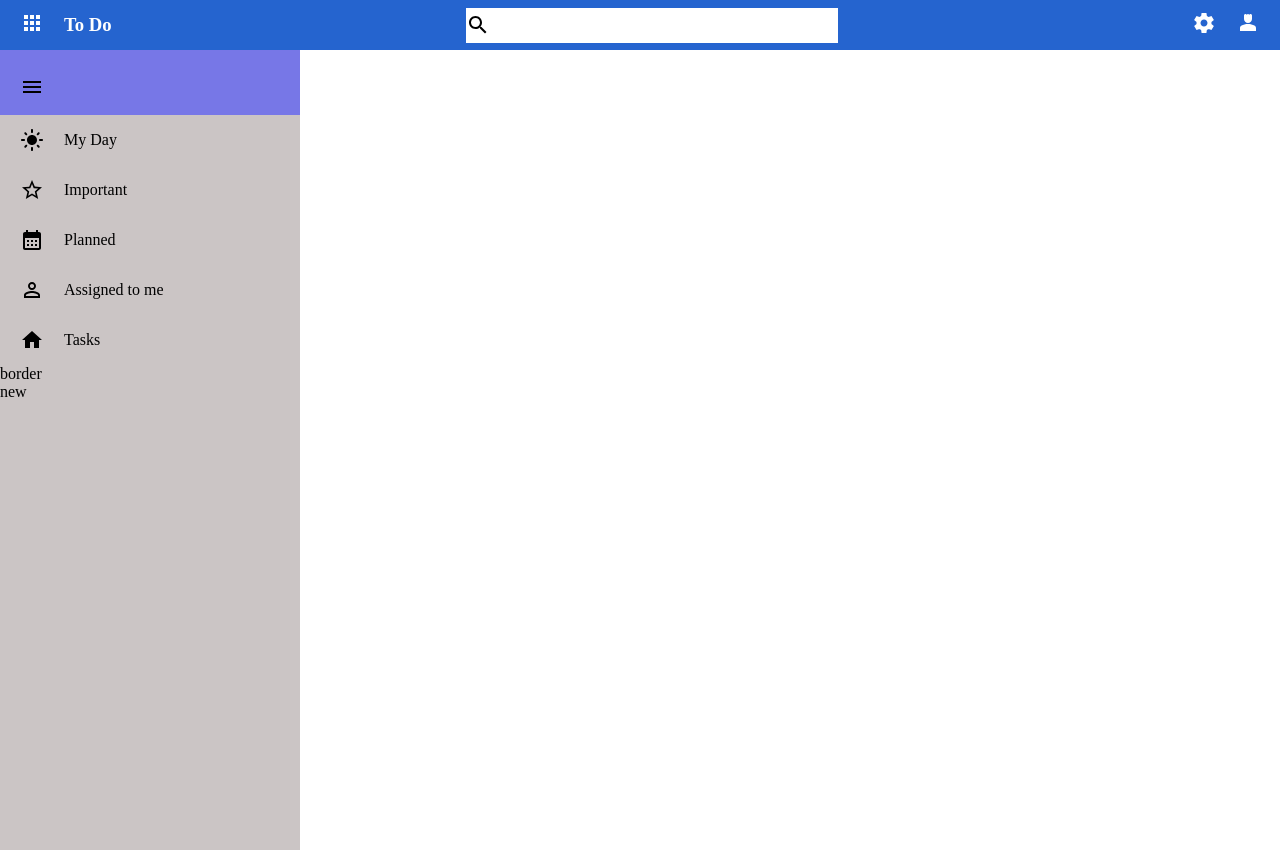
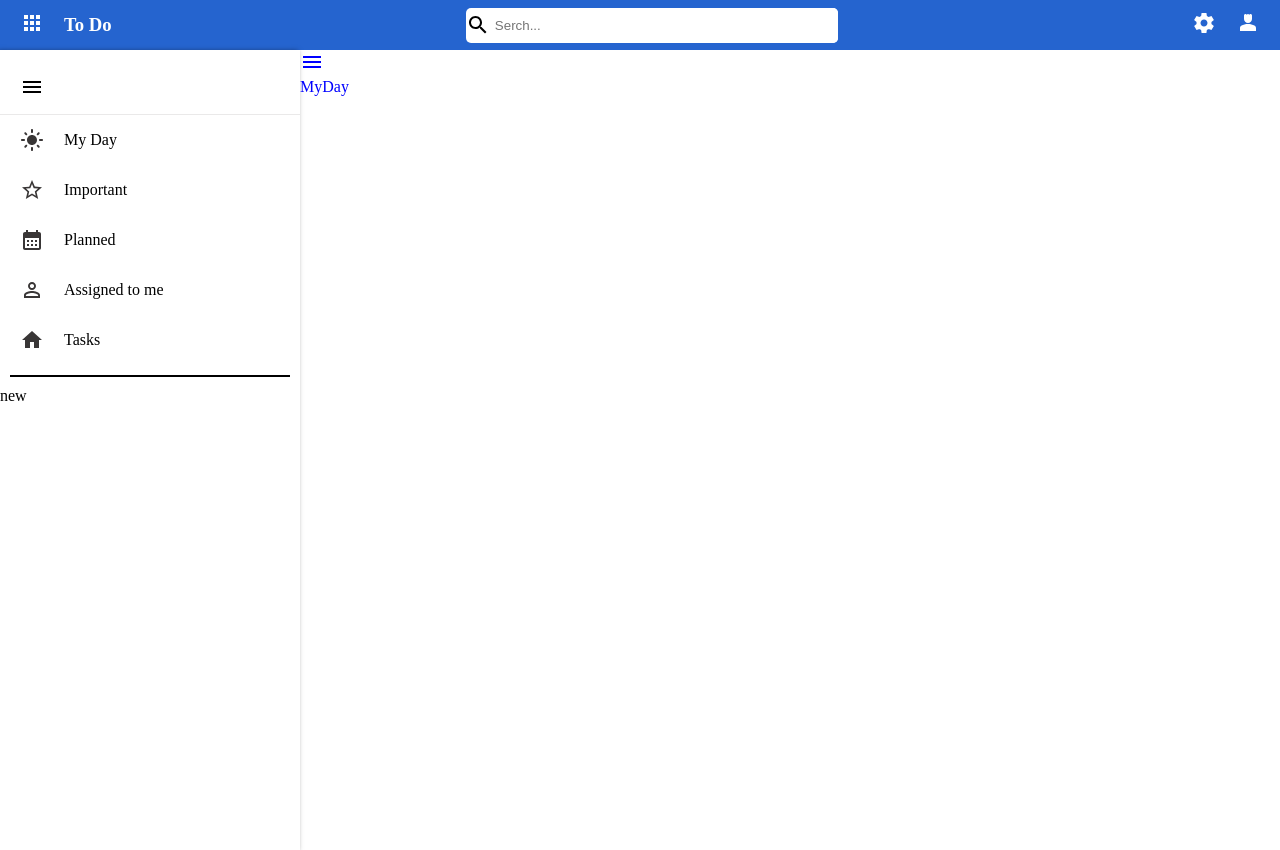
Before and after one commit to koushki-io/todo-list-microsoft, a React (Create React App) app: page / in a window 1280 px wide. Built offline with nearby package versions, Linux system fonts and the light colour scheme.

Commit message:
layout and move left side bar

```diff
--- a/src/App.css
+++ b/src/App.css
@@ -3,21 +3,3 @@
   margin: 0;
   border: 0;
 }
-.parent{
-  display: flex;
-  flex-direction: column;
-}
-/*
-
-.navbar{
-  position: relative;
-  width:calc(100% -240px) ;
-  margin-left: 240px;
-}
-.main{
-  position: relative;
-}
-.leftSide{
-  position: absolute;
-  top: 100px;
-} */
--- a/src/App.js
+++ b/src/App.js
@@ -1,22 +1,26 @@
-import Navabr from "./components/navbar/Navabr";
+
 import './App.css'
-import PersistentDrawerLeft from "./components/leftSide/LeftSide";
+import { useState } from "react";
+import MyDay from "./pages/myDay/MyDay";
+import Layout from "./components/Layout/Layout";
+
+
 
 function App() {
-  // const [value, setValue] = useState(0);
+  const [openClose, setopenClose] = useState(true)
+
+  const OpenCloseSideHandler=()=>{
+    setopenClose((l)=>!l)
+  }
+
   return (
-    <div className="parent" >
-      <div className="navbar">
-   <Navabr/>
-      </div>
-<div className="main">
-  <div className="leftSide">
-<PersistentDrawerLeft/>
+   <>
+   <Layout openClose={openClose} OpenCloseSideHandler={OpenCloseSideHandler}>
+ <MyDay OpenCloseSideHandler={OpenCloseSideHandler}/>
 
-  </div>
-</div>
-    </div>
+   </Layout>
+   </>
   );
 }
 
-export default App;
+export default App
--- /dev/null
+++ b/src/components/Layout/Layout.js
@@ -0,0 +1,28 @@
+import { useState } from "react";
+import LeftSide from "../leftSide/LeftSide";
+import Navabr from "../navbar/Navabr";
+import styles from './layout.module.css'
+
+
+function Layout(props) {
+
+
+
+  return (
+    <div className={styles.parent} >
+      <div className={styles.navbar}>
+          <Navabr/>
+      </div>
+<div className={styles.main}>
+    <div className={styles.leftSide}>
+          <LeftSide  showSide={props.openClose}  OpenCloseSideHandler={props.OpenCloseSideHandler} />
+      </div>
+  <div className={props.openClose? styles.content: styles.contentSideOff}>
+         {props.children}
+     </div>
+</div>
+    </div>
+  );
+}
+
+export default Layout
--- /dev/null
+++ b/src/components/Layout/layout.module.css
@@ -0,0 +1,19 @@
+.parent{
+    display: flex;
+    flex-direction: column;
+  }
+
+  .main{
+    display: flex;
+  }
+  .content{
+  width:calc(100% - 300px) ;
+  height: 100vh;
+  transition: all ease-in .3s;
+  }
+  .contentSideOff{
+    width:100% ;
+    height: 100vh;
+  transition: all ease-in .3s;
+
+  }
--- a/src/components/leftSide/LeftSide.js
+++ b/src/components/leftSide/LeftSide.js
@@ -6,20 +6,22 @@
 import CalendarMonthIcon from '@mui/icons-material/CalendarMonth';
 import PersonOutlineIcon from '@mui/icons-material/PersonOutline';
 import HomeIcon from '@mui/icons-material/Home';
-function LeftSide() {
+function LeftSide({showSide,OpenCloseSideHandler}) {
   const [menuList, setmenuList] = useState(["My Day","Important","Planned","Assigned to me","Tasks"])
   return (
-    <div className={styles.parent}>
-      <div className={styles.header} ><MenuIcon/></div>
+    <div className={showSide ? styles.parent :styles.parentOff }>
+      <div className={styles.header} onClick={OpenCloseSideHandler} ><MenuIcon/></div>
       <div className={styles.menu}>
-        <div className={styles.menuItem}><LightModeIcon/> <span>My Day</span> </div>
-        <div className={styles.menuItem}><StarBorderIcon/> <span>Important</span> </div>
-        <div className={styles.menuItem}><CalendarMonthIcon/> <span>Planned</span> </div>
-        <div className={styles.menuItem}><PersonOutlineIcon/> <span>Assigned to me</span> </div>
-        <div className={styles.menuItem}><HomeIcon/> <span>Tasks</span> </div>
+        <div className={styles.menuItem}><LightModeIcon className={styles.icons}/> <span>My Day</span> </div>
+        <div className={styles.menuItem}><StarBorderIcon className={styles.icons}/> <span>Important</span> </div>
+        <div className={styles.menuItem}><CalendarMonthIcon className={styles.icons}/> <span>Planned</span> </div>
+        <div className={styles.menuItem}><PersonOutlineIcon className={styles.icons}/> <span>Assigned to me</span> </div>
+        <div className={styles.menuItem}><HomeIcon className={styles.icons} /> <span>Tasks</span> </div>
 
       </div>
-      <div className={styles.border} >border</div>
+      <div className={styles.borderBox} >
+      <div className={styles.border} ></div>
+      </div>
       <div>new</div>
 
     </div>
--- a/src/components/leftSide/leftSIde.module.css
+++ b/src/components/leftSide/leftSIde.module.css
@@ -1,17 +1,34 @@
 .parent{
     width: 300px;
     height: 100vh;
-    background: #cbc5c5;
+    background: #fff;
     display: flex;
     flex-direction: column;
+    margin-left:0 ;
+    transition: all ease-in .3s;
+    box-shadow: -2px 1px 5px 0px rgba(0, 0, 0, 0.5);
+
+}
+.parentOff{
+    width: 300px;
+    height: 100vh;
+    background: #fff;
+    display: flex;
+    flex-direction: column;
+    visibility: hidden;
+    margin-left:-300px ;
+    transition: all ease-in .3s;
+
 }
 .header{
     width: 100%;
     height: 65px;
-    background-color: rgb(119, 119, 231);
+    background-color: #fff;
     display: flex;
     box-sizing: border-box;
     padding: 25px 0 0 20px;
+    cursor: pointer;
+    border-bottom:.3px solid rgb(234, 233, 233);
 }
 .menuItem{
     cursor: pointer;
@@ -23,5 +40,16 @@
     padding: 20px;
 }
 .menuItem:hover{
-background: #7b4444;
+background: #f1f1ff;
 }
+.borderBox{
+    padding: 10px;
+    box-sizing: border-box;
+}
+.icons{
+    color: rgb(57, 54, 54);
+}
+
+.border{
+    border: 1px solid black;
+}
--- a/src/components/navbar/Navabr.js
+++ b/src/components/navbar/Navabr.js
@@ -1,6 +1,5 @@
 import React from 'react';
 import styles from './navbar.module.css'
-import WidgetsIcon from '@mui/icons-material/Widgets';
 import SearchIcon from '@mui/icons-material/Search';
 import SettingsSharpIcon from '@mui/icons-material/SettingsSharp';
 import Person4SharpIcon from '@mui/icons-material/Person4Sharp';
@@ -18,7 +17,7 @@
 
         <div className={styles.inputBox}>
         <SearchIcon className={styles.iconSerche} />
-            <input type="search" className={styles.inputSerche}></input>
+            <input type="search" placeholder='Serch...' className={styles.inputSerche}></input>
         </div>
 
         <div className={styles.item}>
--- a/src/components/navbar/navbar.module.css
+++ b/src/components/navbar/navbar.module.css
@@ -17,15 +17,16 @@
 }
 .inputBox{
     width: 30%;
+    border-radius: 5px;
     background-color: #fff;
     display: flex;
     justify-content: space-between;
     align-items: center;
     gap: 5px;
+    overflow: hidden;
 }
 .inputSerche{
     height:35px;
-    border-radius: 3px;
     width: 100%;
     outline: none;
 }
--- /dev/null
+++ b/src/pages/myDay/MyDay.js
@@ -0,0 +1,14 @@
+import React from 'react'
+import MenuIcon from '@mui/icons-material/Menu';
+import styles from './myDay.module.css'
+function MyDay({OpenCloseSideHandler}) {
+  return (
+    <div className={styles.myParent}>
+      <div className={styles.header} onClick={OpenCloseSideHandler} ><MenuIcon/></div>
+
+      MyDay
+    </div>
+  )
+}
+
+export default MyDay
--- /dev/null
+++ b/src/pages/myDay/myDay.module.css
@@ -0,0 +1,6 @@
+.myParent{
+    width: 100%;
+    height: 100vh;
+    box-sizing: border-box;
+    color: blue;
+}
```
